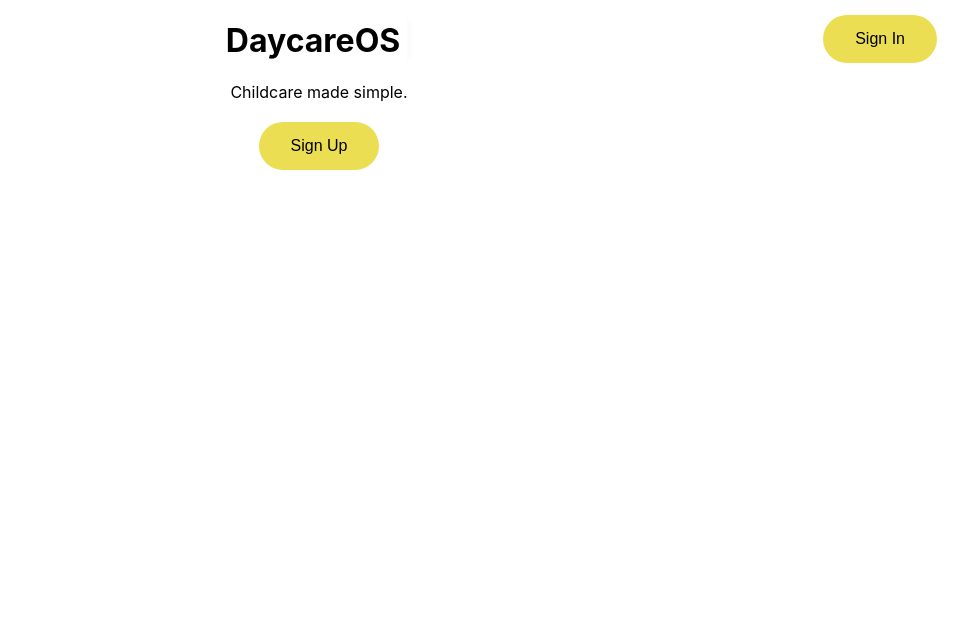
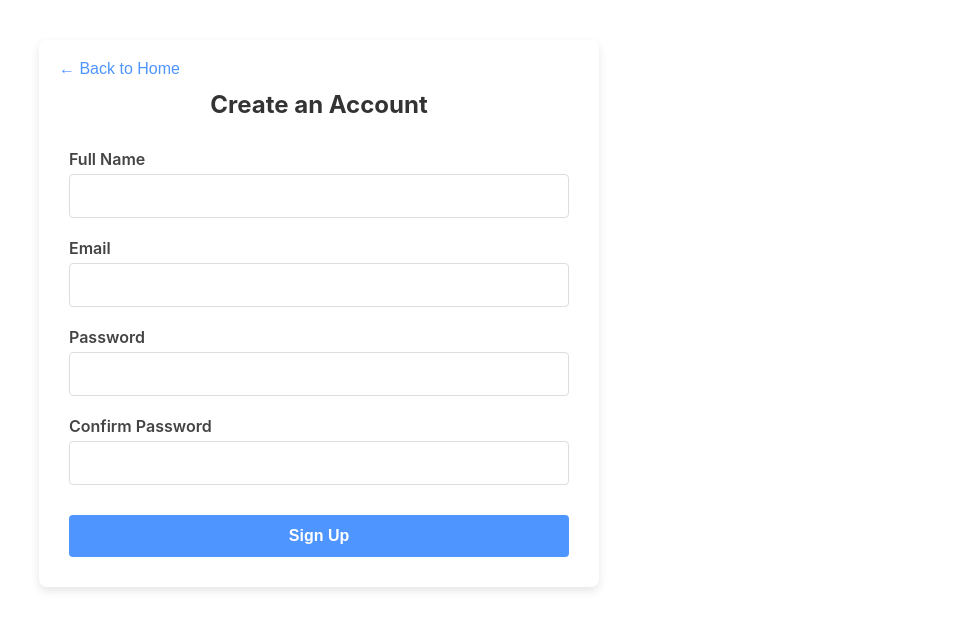
Before and after one commit to cocopuff2234/Daycare-Management-System, a React (Create React App) app: page /signup in a window 1280 px wide. Shown: the top 630 px of the page, without its empty margins (321-1280 px from the left). Built offline with nearby package versions, Linux system fonts and the light colour scheme.

Commit message:
Added sign up functionality

```diff
--- a/package.json
+++ b/package.json
@@ -10,9 +10,10 @@
     "cowsay": "^1.6.0",
     "react": "^19.1.0",
     "react-dom": "^19.1.0",
+    "react-router-dom": "^7.6.0",
     "react-scripts": "5.0.1",
-    "web-vitals": "^2.1.4",
-    "react-simple-typewriter": "^5.0.1"
+    "react-simple-typewriter": "^5.0.1",
+    "web-vitals": "^2.1.4"
   },
   "scripts": {
     "start": "react-scripts start",
--- a/src/App.js
+++ b/src/App.js
@@ -1,19 +1,24 @@
-import React, { Component } from 'react'; // Ensure React is imported
+import React from 'react';
+import { BrowserRouter as Router, Routes, Route, useNavigate } from 'react-router-dom';
 import './App.css';
 import SignUpButton from './SignUpButton';
-import SignInButton from './SignInButton'; // Ensure the SignInButton is imported
+import SignInButton from './SignInButton';
+import SignUp from './SignUp';
 import { Typewriter } from 'react-simple-typewriter';
 
-class App extends Component {
-  constructor(props) {
-    super(props);
-  }
+// Home page component
+const Home = () => {
+  const navigate = useNavigate();
 
-  handleSignUpClick = () => {
-    console.log("Sign Up button clicked");
+  const handleSignUpClick = () => {
+    navigate('/signup');
   };
 
-  render() {
+  const handleSignInClick = () => {
+    console.log("Sign In button clicked");
+    // Future implementation for sign in
+  };
+
   return (
     <div className="App">
       <h1>
@@ -28,11 +33,22 @@ class App extends Component {
         />
       </h1>
       <p>Childcare made simple.</p>
-        <SignUpButton onClick={this.handleSignUpClick} /> {/* Ensure this is correctly passed */}
-        <SignInButton onClick={this.handleSignInClick} /> {/* Ensure this is correctly passed */}
+      <SignUpButton onClick={handleSignUpClick} />
+      <SignInButton onClick={handleSignInClick} />
     </div>
   );
-  }
-}
+};
+
+// Main App component
+const App = () => {
+  return (
+    <Router>
+      <Routes>
+        <Route path="/" element={<Home />} />
+        <Route path="/signup" element={<SignUp />} />
+      </Routes>
+    </Router>
+  );
+};
 
 export default App;
--- /dev/null
+++ b/src/SignUp.css
@@ -0,0 +1,99 @@
+.signup-container {
+  max-width: 500px;
+  margin: 40px auto;
+  padding: 30px;
+  background-color: #fff;
+  border-radius: 8px;
+  box-shadow: 0 4px 10px rgba(0, 0, 0, 0.1);
+  position: relative;
+}
+
+.back-button {
+  position: absolute;
+  top: 20px;
+  left: 20px;
+  background: none;
+  border: none;
+  color: #4e95ff;
+  font-size: 16px;
+  cursor: pointer;
+  display: flex;
+  align-items: center;
+  padding: 0;
+  transition: color 0.3s;
+}
+
+.back-button:hover {
+  color: #3a7bd5;
+  text-decoration: underline;
+}
+
+.signup-container h2 {
+  color: #333;
+  margin-bottom: 30px;
+  text-align: center;
+  margin-top: 20px;
+}
+
+.signup-form {
+  display: flex;
+  flex-direction: column;
+  gap: 20px;
+}
+
+.form-group {
+  display: flex;
+  flex-direction: column;
+}
+
+.form-group label {
+  margin-bottom: 5px;
+  font-weight: 600;
+  color: #444;
+}
+
+.form-group input {
+  padding: 12px;
+  border: 1px solid #ddd;
+  border-radius: 4px;
+  font-size: 16px;
+  transition: border-color 0.3s;
+}
+
+.form-group input:focus {
+  outline: none;
+  border-color: #4e95ff;
+  box-shadow: 0 0 0 2px rgba(78, 149, 255, 0.1);
+}
+
+.form-group input.error {
+  border-color: #ff4d4f;
+}
+
+.error-message {
+  color: #ff4d4f;
+  font-size: 14px;
+  margin-top: 5px;
+}
+
+.signup-button {
+  margin-top: 10px;
+  padding: 12px;
+  background-color: #4e95ff;
+  color: white;
+  border: none;
+  border-radius: 4px;
+  font-size: 16px;
+  font-weight: 600;
+  cursor: pointer;
+  transition: background-color 0.3s;
+}
+
+.signup-button:hover {
+  background-color: #3a7bd5;
+}
+
+.signup-button:disabled {
+  background-color: #b3d1ff;
+  cursor: not-allowed;
+}
--- /dev/null
+++ b/src/SignUp.js
@@ -0,0 +1,143 @@
+import React, { useState } from 'react';
+import { useNavigate } from 'react-router-dom';
+import './SignUp.css';
+
+const SignUp = () => {
+  const navigate = useNavigate();
+  const [formData, setFormData] = useState({
+    name: '',
+    email: '',
+    password: '',
+    confirmPassword: ''
+  });
+
+  const [errors, setErrors] = useState({});
+  const [isSubmitting, setIsSubmitting] = useState(false);
+
+  const handleChange = (e) => {
+    const { name, value } = e.target;
+    setFormData({
+      ...formData,
+      [name]: value
+    });
+  };
+
+  const validate = () => {
+    const newErrors = {};
+
+    // Validate name
+    if (!formData.name.trim()) {
+      newErrors.name = 'Name is required';
+    }
+
+    // Validate email
+    if (!formData.email) {
+      newErrors.email = 'Email is required';
+    } else if (!/\S+@\S+\.\S+/.test(formData.email)) {
+      newErrors.email = 'Email is invalid';
+    }
+
+    // Validate password
+    if (!formData.password) {
+      newErrors.password = 'Password is required';
+    } else if (formData.password.length < 6) {
+      newErrors.password = 'Password must be at least 6 characters';
+    }
+
+    // Validate password confirmation
+    if (formData.password !== formData.confirmPassword) {
+      newErrors.confirmPassword = 'Passwords do not match';
+    }
+
+    return newErrors;
+  };
+
+  const handleSubmit = (e) => {
+    e.preventDefault();
+
+    const validationErrors = validate();
+    setErrors(validationErrors);
+
+    if (Object.keys(validationErrors).length === 0) {
+      setIsSubmitting(true);
+
+      // Simulate API call
+      setTimeout(() => {
+        console.log('Form submitted successfully', formData);
+        alert('Account created successfully!');
+        setIsSubmitting(false);
+        navigate('/'); // Redirect to home page after successful signup
+      }, 1000);
+    }
+  };
+
+  const handleBack = () => {
+    navigate('/');
+  };
+
+  return (
+    <div className="signup-container">
+      <button onClick={handleBack} className="back-button">← Back to Home</button>
+      <h2>Create an Account</h2>
+      <form onSubmit={handleSubmit} className="signup-form">
+        <div className="form-group">
+          <label htmlFor="name">Full Name</label>
+          <input
+            type="text"
+            id="name"
+            name="name"
+            value={formData.name}
+            onChange={handleChange}
+            className={errors.name ? 'error' : ''}
+          />
+          {errors.name && <span className="error-message">{errors.name}</span>}
+        </div>
+
+        <div className="form-group">
+          <label htmlFor="email">Email</label>
+          <input
+            type="email"
+            id="email"
+            name="email"
+            value={formData.email}
+            onChange={handleChange}
+            className={errors.email ? 'error' : ''}
+          />
+          {errors.email && <span className="error-message">{errors.email}</span>}
+        </div>
+
+        <div className="form-group">
+          <label htmlFor="password">Password</label>
+          <input
+            type="password"
+            id="password"
+            name="password"
+            value={formData.password}
+            onChange={handleChange}
+            className={errors.password ? 'error' : ''}
+          />
+          {errors.password && <span className="error-message">{errors.password}</span>}
+        </div>
+
+        <div className="form-group">
+          <label htmlFor="confirmPassword">Confirm Password</label>
+          <input
+            type="password"
+            id="confirmPassword"
+            name="confirmPassword"
+            value={formData.confirmPassword}
+            onChange={handleChange}
+            className={errors.confirmPassword ? 'error' : ''}
+          />
+          {errors.confirmPassword && <span className="error-message">{errors.confirmPassword}</span>}
+        </div>
+
+        <button type="submit" disabled={isSubmitting} className="signup-button">
+          {isSubmitting ? 'Creating Account...' : 'Sign Up'}
+        </button>
+      </form>
+    </div>
+  );
+};
+
+export default SignUp;
```
Also changed, not shown: 1 other file (tests, documents, lock files or other folders). Lines whose indentation alone changed are shown as unchanged.
